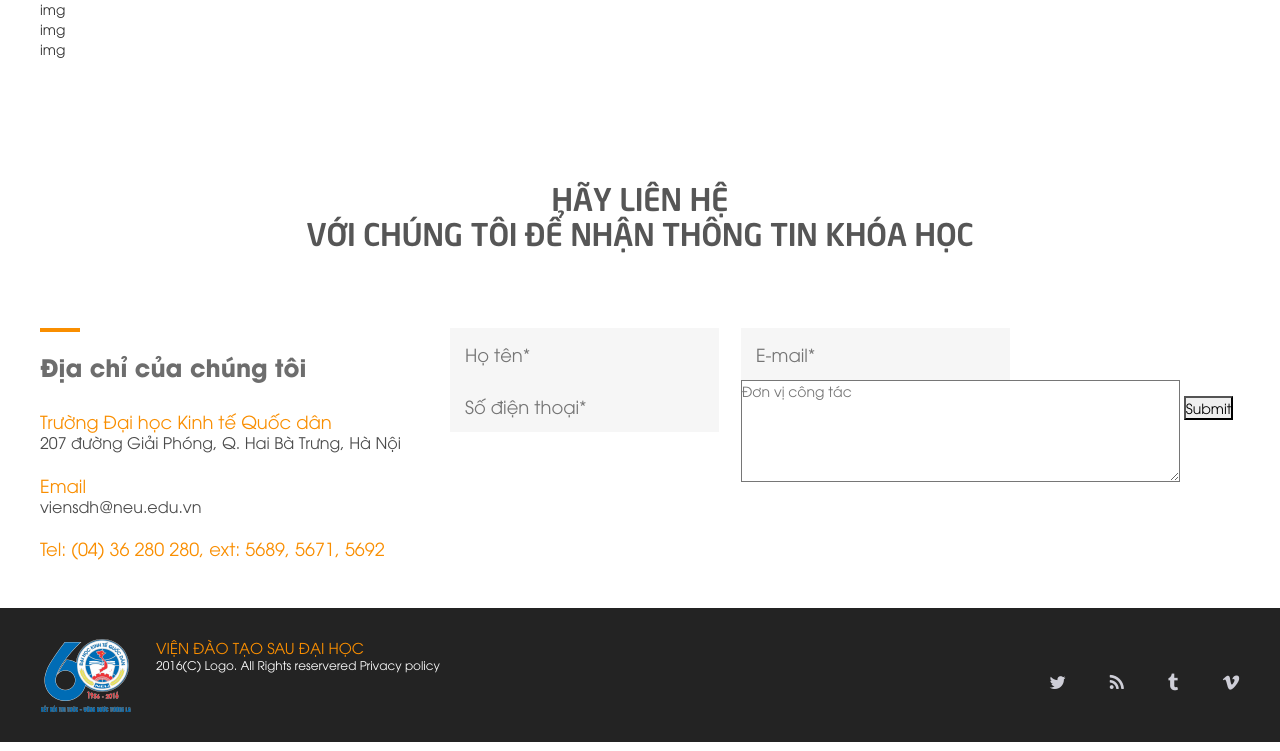
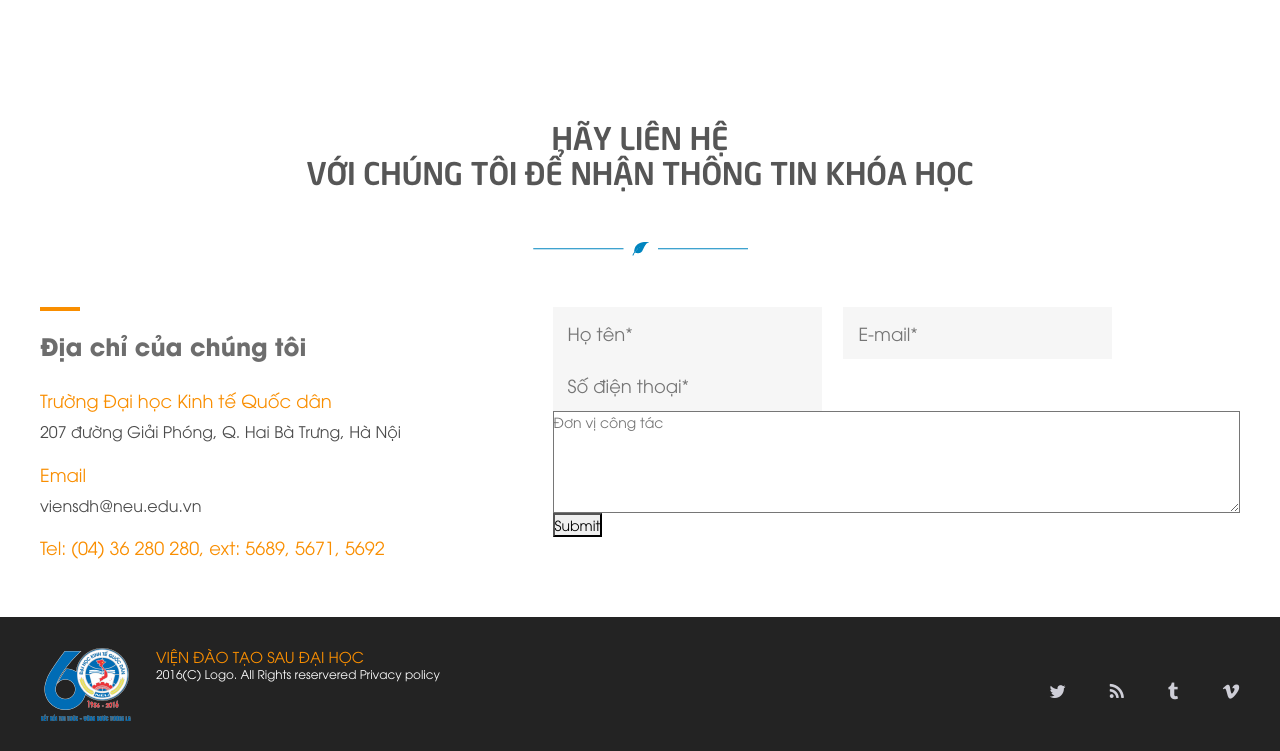
Before and after one commit to anhthuong/ktqd, a PHP site: page /picker/ in a window 1280 px wide. Shown: the part 5675-6426 px from the top of the page. Run offline with PHP 8.4, Linux system fonts and the light colour scheme.

Commit message:
Update css

```diff
--- a/css/thuong.css
+++ b/css/thuong.css
@@ -150,3 +150,23 @@
 .social ul li:hover a {
     color: #0085BF;
 }
+.section.section.target{
+    margin-bottom: -1px;
+}
+p.text-custom {
+    font-size: 18px;
+    color: #F98E00;
+    line-height: 21px;
+    margin-top: 20px;
+    margin-bottom: 10px;
+}
+.line-contact {
+    padding: 30px 0 50px 0;
+    text-align: center;
+}
+.form-contact-action textarea{
+    width: 100%;
+}
+.form-contact-action .input.last-input{
+
+}
--- a/index.php
+++ b/index.php
@@ -493,8 +493,9 @@
                                 <p>với chúng tôi để nhận thông tin khóa học</p>
                                 </h3>
                             </div>
-                            <div class="line-contact"></div>
-                            <div class="col-lg-4 col-md-4 col-sm-4 wrap-address">
+                            <div class="line-contact"><img src="images/line-contact-png-01.png"></div>
+                            <div class="col-lg-5 col-md-5 col-sm-5 wrap-address">
+                                <div class="wrap-contact-left">
                                     <h4>Địa chỉ của chúng tôi</h4>
                                     <p class="text-custom">Trường Đại học Kinh tế Quốc dân</p>
                                     <p class="text">207 đường Giải Phóng, Q. Hai Bà Trưng, Hà Nội</p>
@@ -502,17 +503,13 @@
                                     <p class="text">viensdh@neu.edu.vn</p>
                                     <p class="text-custom">Tel: (04) 36 280 280, ext: 5689, 5671, 5692</p>
                                 </div>
-                            <div class="col-lg-8 col-md-8 col-sm-8 form-contact-action">
-                                <form action="" method="post">    <!-- method can be set POST for hiding values in URL-->
-
+                            </div>
+                            <div class="col-lg-7 col-md-7 col-sm-7 form-contact-action">
+                                <form action="" method="post">
                                     <input class="input" type="text" name="name" placeholder="Họ tên*" value="" />
-
                                     <input class="input" type="text" name="email" placeholder="E-mail*" value="" />
-
-                                    <input class="input" type="text" name="contact" placeholder="Số điện thoại*" value="" />
-
+                                    <input class="input" type="text" class="last-input" name="contact" placeholder="Số điện thoại*" value="" />
                                     <textarea rows="5" cols="50" name="address" placeholder="Đơn vị công tác"></textarea>
-
                                     <input class="submit" type="submit" name="submit" value="Submit" />
 
                                     <?php
```
Also changed, not shown: images/line-contact-png-01.png (added). Lines whose indentation alone changed are shown as unchanged.
